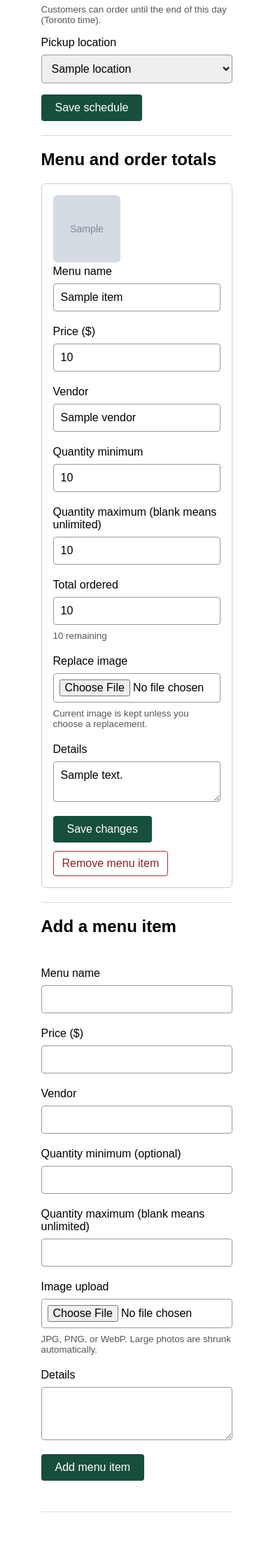
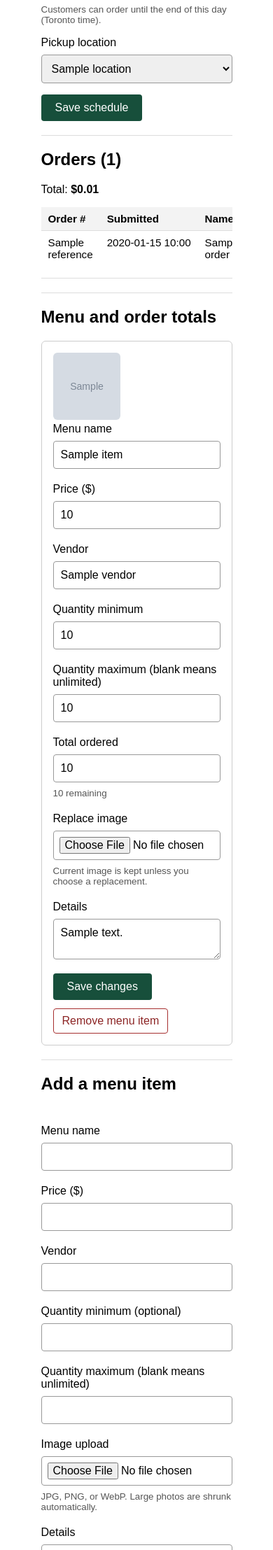
Before and after one commit to adhitamapatrick/mudika-po-website, a Flask app: template src/mudika/templates/admin.html in a window 390 px wide. Shown: the part 494-2709 px from the top of the page at 70% size. Before the commit the page ends 2655 px from the top, so only its background shows below. Run offline with Flask 3, Linux system fonts and the light colour scheme; the template is opened without the code that fills it: most values are stand-ins (such as "Sample title", 1, 10 or a date in 2020); grey boxes marked "Sample" are stand-in pictures.

Commit message:
Show orders on the admin page, align schedule form fields
- Each pickup date's admin page now lists its orders (customer, phone,
  payment, items, additional info, total) with a grand total
- Fix "Pickup location" sitting lower than "Close order date"

Co-Authored-By: Claude Opus 5.5 <noreply@anthropic.com>
Claude-Session: https://claude.ai/code/session_0153JXUnJtfuyortFs4QAi1i

```diff
--- a/public/static/style.css
+++ b/public/static/style.css
@@ -517,7 +517,7 @@ body {
   display: grid;
   grid-template-columns: repeat(2, minmax(0, 1fr));
   gap: 16px;
-  align-items: end;
+  align-items: start; /* keep both labels on the same line */
 }
 
 .schedule-form .form-actions {
@@ -786,3 +786,43 @@ body {
   object-fit: cover;
   border-radius: 6px;
 }
+
+/* ---------- Added: orders table on the admin page ---------- */
+.orders-table-wrapper {
+  overflow-x: auto;
+}
+
+.orders-table {
+  width: 100%;
+  border-collapse: collapse;
+  font-size: 0.95rem;
+}
+
+.orders-table th,
+.orders-table td {
+  padding: 8px 10px;
+  border-bottom: 1px solid #ddd;
+  text-align: left;
+  vertical-align: top;
+}
+
+.orders-table th {
+  background: #f3f3f3;
+  white-space: nowrap;
+}
+
+.orders-table ul {
+  margin: 0;
+  padding-left: 1.1em;
+}
+
+.orders-table .order-notes {
+  white-space: pre-wrap;
+  max-width: 240px;
+}
+
+.orders-table td:nth-child(2),
+.orders-table td:nth-child(4),
+.orders-table td:nth-child(5) {
+  white-space: nowrap;
+}
--- a/src/mudika/routes_admin.py
+++ b/src/mudika/routes_admin.py
@@ -121,6 +121,7 @@ def manage_date(pickup_date):
         schedule=schedule,
         active_pickup_date=models.get_settings()["active_pickup_date"],
         menu=models.list_menu_items(pickup_date),
+        orders=models.list_orders(pickup_date),
         pickup_locations=PICKUP_LOCATIONS,
     )
 
--- a/src/mudika/templates/admin.html
+++ b/src/mudika/templates/admin.html
@@ -68,6 +68,52 @@
                     <button type="submit">Save schedule</button>
                 </div>
             </form>
+        </section>
+
+        {# ---------- Orders for this pickup date ---------- #}
+        <section class="admin-section">
+            <h2>Orders ({{ orders|length }})</h2>
+            {% if orders %}
+            <p>Total: <strong>${{ '%.2f'|format(orders|sum(attribute='total_cents') / 100) }}</strong></p>
+            <div class="orders-table-wrapper">
+                <table class="orders-table">
+                    <thead>
+                        <tr>
+                            <th>Order #</th>
+                            <th>Submitted</th>
+                            <th>Name</th>
+                            <th>Phone</th>
+                            <th>Payment</th>
+                            <th>Items</th>
+                            <th>Additional info</th>
+                            <th>Total</th>
+                        </tr>
+                    </thead>
+                    <tbody>
+                        {% for order in orders %}
+                        <tr>
+                            <td>{{ order.reference }}</td>
+                            <td>{{ order.created_at[:16].replace('T', ' ') }}</td>
+                            <td>{{ order.customer_name }}</td>
+                            <td>{{ order.customer_phone }}</td>
+                            <td>{{ 'E-transfer' if order.payment_method == 'etransfer' else 'Cash' }}</td>
+                            <td>
+                                <ul>
+                                    {% for item in order['items'] %}
+                                    <li>{{ item.quantity }} × {{ item.item_name }}</li>
+                                    {% endfor %}
+                                </ul>
+                            </td>
+                            <td class="order-notes">{{ order.additional_info }}</td>
+                            <td>${{ order.total }}</td>
+                        </tr>
+                        {% endfor %}
+                    </tbody>
+                </table>
+            </div>
+            {% else %}
+            <p>No orders yet for this pickup date.</p>
+            {% endif %}
         </section>
 
         {# ---------- Existing menu items ---------- #}
```
Also changed, not shown: src/mudika/models.py (+8 -0 lines).
